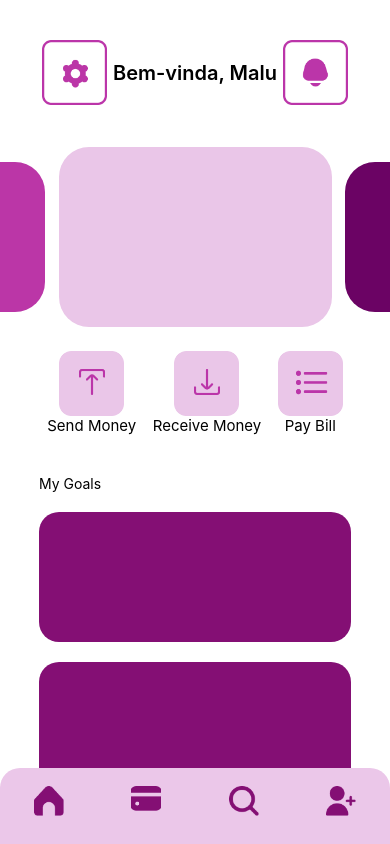
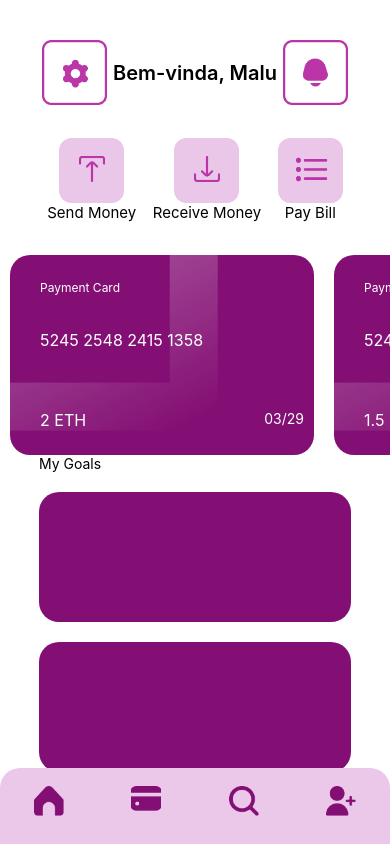
Before and after one commit to AdurraIS/goldenmamba, a React Native app: screen /HomePage in a window 390 px wide. Built offline with nearby package versions, Linux system fonts and the light colour scheme.

Commit message:
FEAT: Creating Card Carousel

```diff
--- /dev/null
+++ b/components/OnboardingItem/OnboardingItem.js
@@ -0,0 +1,43 @@
+import { StyleSheet, Text, View, ImageBackground } from 'react-native'
+import React from 'react'
+import cardbackground from '../../assets/cardbackground.png'
+const OnboardingItem = ({ item }) => {
+
+    return (
+
+        <View style={[styles.card,{ backgroundColor: '#840F74' }]}>
+            <ImageBackground source={cardbackground} styles={styles.backgroundimage}>
+                <View style={[styles.card,{justifyContent: 'space-between', paddingVertical: 25,paddingHorizontal: 20,}]}>
+                    <View>
+                        <Text style={{ fontSize: 12, color: '#fff', marginBottom: 35 }}>Payment Card</Text>
+                        <Text style={{ fontSize: 16, color: '#fff' }}>{item.cardnumber}</Text>
+                    </View>
+                    <View style={{ flexDirection: 'row', justifyContent: 'space-between' }}>
+                        <Text style={{ fontSize: 16, color: '#fff' }}>{item.balance} ETH</Text>
+                        <Text style={{ fontSize: 14, color: '#fff' }}>{item.expirationDate}</Text>
+                    </View>
+
+                </View>
+            </ImageBackground>
+        </View>
+
+    )
+}
+
+export default OnboardingItem
+
+const styles = StyleSheet.create({
+    card: {
+        marginHorizontal: 10,
+        width: 304,
+        height: 200,
+        borderRadius: 20,
+    },
+    backgroundimage: {
+        width: 304,
+        height: 200,
+        resizeMode: 'cover',
+        justifyContent: 'center',
+        alignItems: 'center',
+    }
+})
--- /dev/null
+++ b/pages/HomePage/Cards.js
@@ -0,0 +1,20 @@
+export default [
+    {
+        id: '1',
+        balance: 2,
+        cardnumber: '5245 2548 2415 1358',
+        expirationDate: '03/29'
+    },
+    {
+        id: '2',
+        balance: 1.5,
+        cardnumber: '5245 2548 2415 1358',
+        expirationDate: '03/29'
+    },
+    {
+        id: '3',
+        balance: 3,
+        cardnumber: '5245 2548 2415 1358',
+        expirationDate: '03/29'
+    }
+]
--- a/pages/HomePage/HomePage.js
+++ b/pages/HomePage/HomePage.js
@@ -1,30 +1,29 @@
 import React from 'react';
 import { Dimensions } from 'react-native';
-import { ScrollView, View, Text, StyleSheet, Image } from 'react-native';
+import { ScrollView, View, Text, StyleSheet, Image, FlatList } from 'react-native';
 import NavBottom from "../../components/NavBottom/NavBottom";
 const screenWidth = Dimensions.get('window').width;
+import cards from './Cards';
+import OnboardingItem from '../../components/OnboardingItem/OnboardingItem';
 
 function HomePage() {
     return (
         <View style={styles.container}>
+
             <ScrollView contentContainerStyle={styles.scroll} >
                 <View style={styles.containerCards}>
                     <View style={[styles.flexRow, styles.header]}>
                         <Image
                             style={styles.icones1}
-                            source={require('../../assets/icones/configurações.png')} // Caminho relativo para a imagem
-                        />
+                            source={require('../../assets/icones/configurações.png')} /
+                        >
                         <Text style={styles.textH2}>Bem-vinda, Malu</Text>
                         <Image
                             style={styles.icones1}
                             source={require('../../assets/icones/icones.png')} // Caminho relativo para a imagem
                         />
                     </View>
-                    <View style={styles.cartoes}>
-                        <View style={styles.cartaoEsquerdo}></View>
-                        <View style={styles.cartaoCentral}></View>
-                        <View style={styles.cartaoDireito}></View>
-                    </View>
+
                     <View style={styles.pagamentos}>
                         <View style={[styles.divBotoes, styles.enviar]}>
                             <Image
@@ -47,6 +46,18 @@ function HomePage() {
                             />
                             <Text style={styles.textH3}>Pay Bill</Text>
                         </View>
+                    </View>
+                    <View style={styles.cartoes}>
+                        <FlatList
+                            data={cards}
+                            renderItem={({ item }) => <OnboardingItem item={item} />}
+                            horizontal
+                            snapToAlignment='start'
+                            scrollEventThrottle={16}
+                            decelerationRate="fast"
+                            snapToOffsets={cards.map((_, i) => i * (304-15) + (i - 1) * 40)} // Correção aqui
+                            showsHorizontalScrollIndicator={false}
+                        />
                     </View>
                     <View style={[styles.marginBottom, styles.pagamentosDiv]}>
                         <Text>My Goals</Text>
@@ -83,12 +94,10 @@ const styles = StyleSheet.create({
     },
     containerCards: {
         flexDirection: 'column',
-        justifyContent: 'space-between',
         alignItems: 'center',
         width: '100%',
         height: '100%',
         marginBottom: 20,
-        overflow: 'visible'
 
     },
     flexRow: {
@@ -112,37 +121,9 @@ const styles = StyleSheet.create({
     },
 
     cartoes: {
-        flexDirection: 'row',
-        justifyContent: 'space-around',
-        alignItems: 'center',
-        height: 150,
-        width: '100%',
-        position: 'relative',
-        marginTop: 50
-    },
-    cartaoCentral: {
-        width: '70%',
-        height: 180,
-        backgroundColor: '#eac6e8',
-        borderRadius: 30
-    },
-    cartaoEsquerdo: {
-        width: '50%',
-        height: 150,
-        backgroundColor: '#6b0364',
-        position: 'absolute',
-        top: 0,
-        right: -150,
-        borderRadius: 30
-    },
-    cartaoDireito: {
-        width: '50%',
-        height: 150,
-        backgroundColor: '#bb36a7',
-        position: 'absolute',
-        top: 0,
-        left: -150,
-        borderRadius: 30
+        height: 200,
+        overflow: 'visible',
+        width: screenWidth
     },
     pagamentos: {
         flexDirection: 'row',
```
Also changed, not shown: assets/cardbackground.png (added), 1 other file (tests, documents, lock files or other folders).
